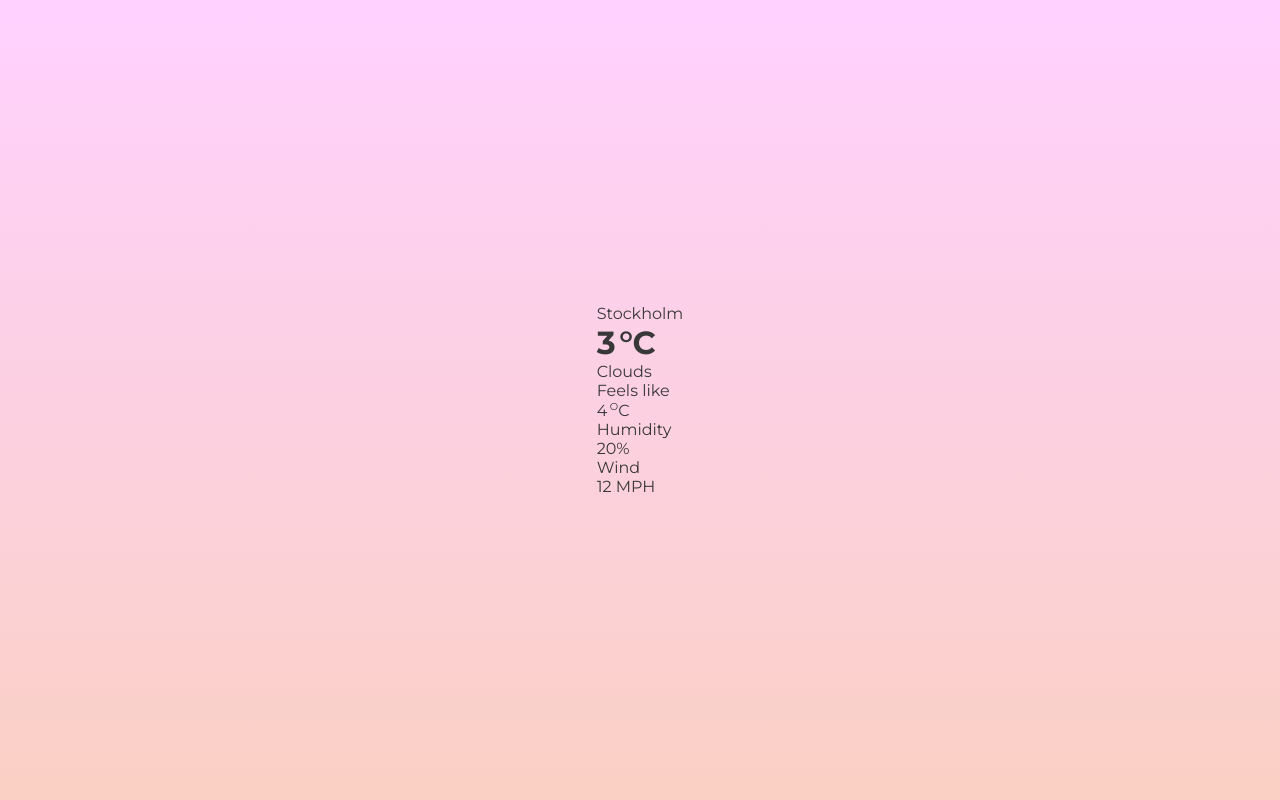
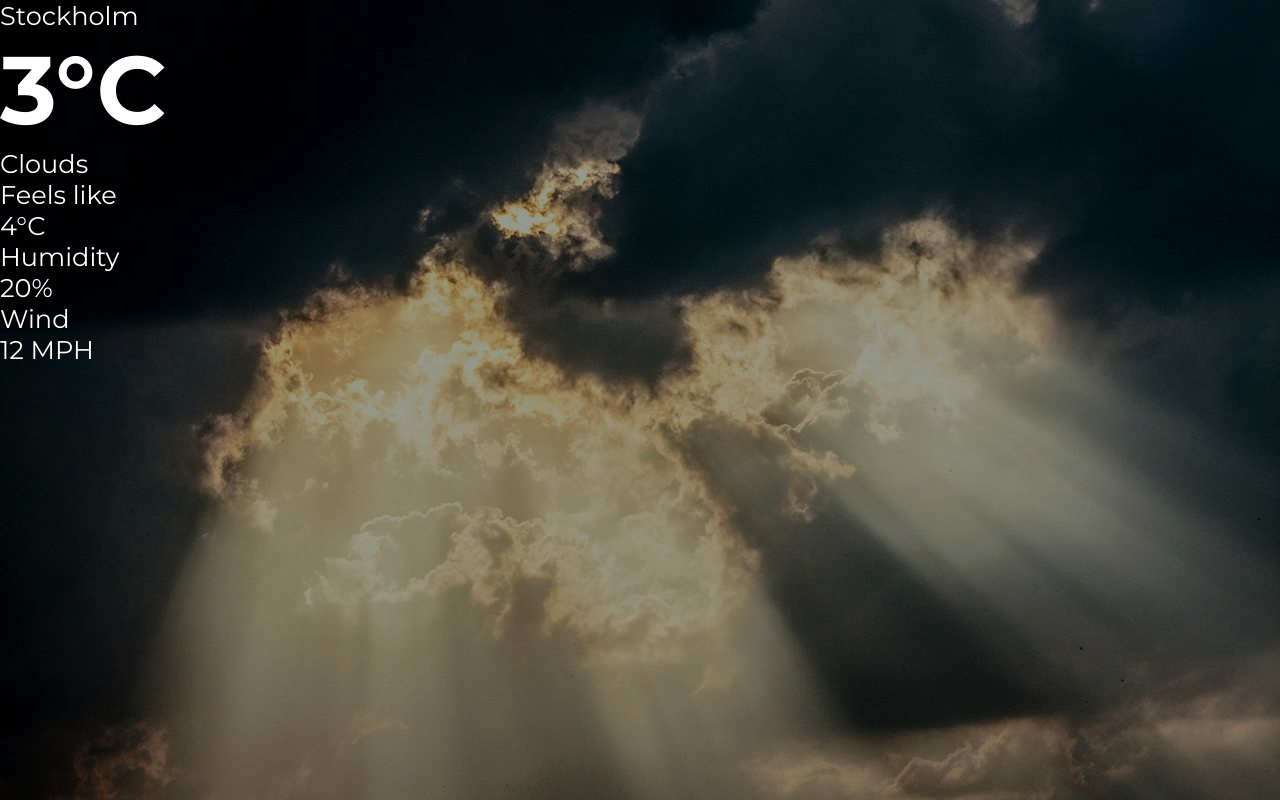
Before and after one commit to SandraHKannerberg/weather-app, a React (Vite) app: page / in a window 1280 px wide. Built offline with nearby package versions, Linux system fonts and the light colour scheme.

Commit message:
background image

```diff
--- a/src/App.css
+++ b/src/App.css
@@ -1,3 +1,23 @@
+.app {
+  width: 100%;
+  height: 100vh;
+  position: relative;
+  background-color: rgba(0, 0, 0, 0.4);
+  color: #fff;
+}
+
+.app:before {
+  content: "";
+  background: url("./assets/background-weather.jpg.jpg") no-repeat center
+    center/cover;
+  position: absolute;
+  width: 100%;
+  height: 100%;
+  top: 0;
+  left: 0;
+  z-index: -1;
+}
+
 .frosty-container {
   display: flex;
   justify-content: center;
--- a/src/components/Weather/Weather.css
+++ b/src/components/Weather/Weather.css
@@ -1,7 +1,7 @@
-.celsius {
-  font-size: 15px;
+p {
+  font-size: 1.6rem;
 }
 
-.celsius-mini {
-  font-size: 10px;
+h1 {
+  font-size: 6rem;
 }
--- a/src/components/Weather/Weather.tsx
+++ b/src/components/Weather/Weather.tsx
@@ -13,9 +13,7 @@ function Weather() {
           <p>Stockholm</p>
         </Col>
         <Col className="temp">
-          <h1>
-            3<sup className="celsius"> O</sup>C
-          </h1>
+          <h1>3&deg;C</h1>
         </Col>
         <Col className="description">
           <p>Clouds</p>
@@ -25,9 +23,7 @@ function Weather() {
       <Row className="weatherdetails-bottom">
         <Col className="feels">
           <p>Feels like</p>
-          <p>
-            4<sup className="celsius-mini"> O</sup>C
-          </p>
+          <p>4&deg;C</p>
         </Col>
         <Col className="humidity">
           <p>Humidity</p>
--- a/src/index.css
+++ b/src/index.css
@@ -5,11 +5,6 @@
 }
 
 body {
-  height: 100vh;
-  background-image: linear-gradient(to top, #fad0c4 0%, #ffd1ff 100%);
-  display: flex;
-  justify-content: center;
-  align-items: center;
   font-family: "Montserrat", sans-serif;
   color: rgb(57, 56, 56);
 }
```
